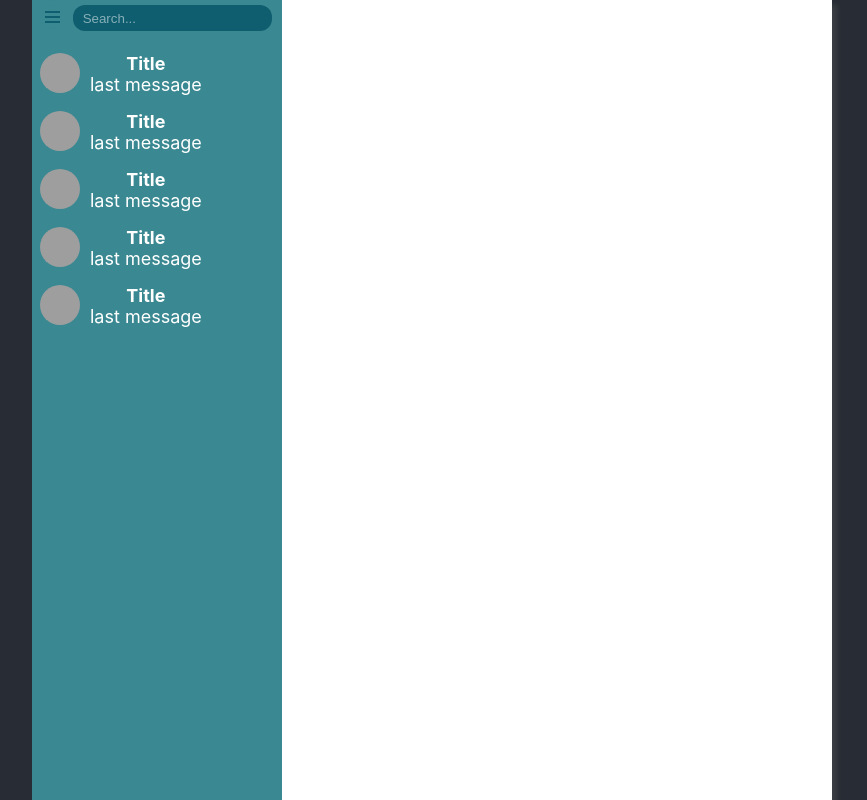
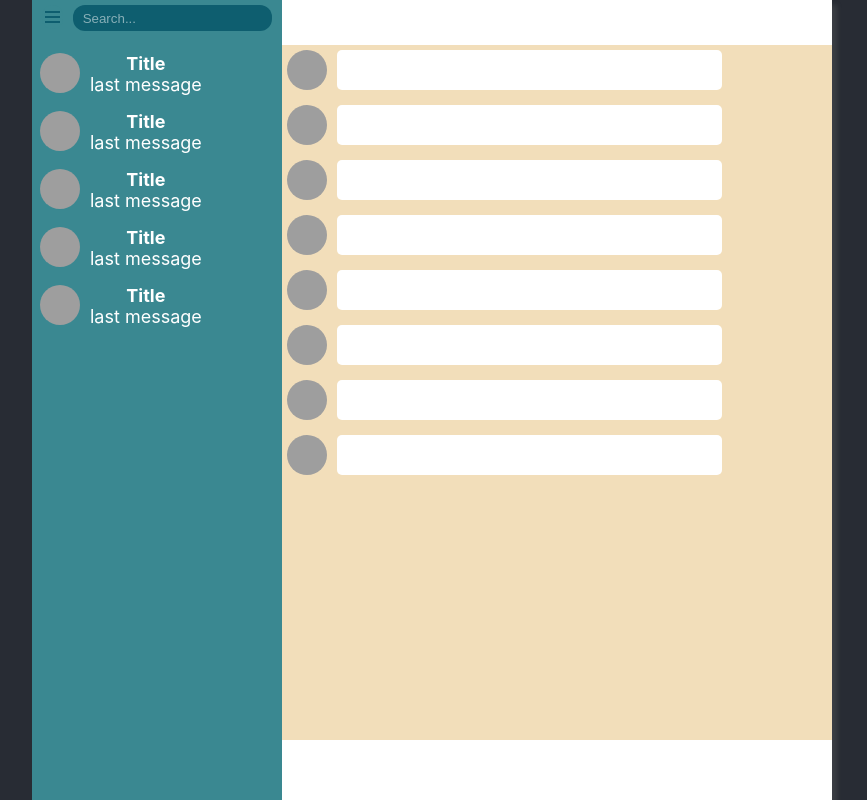
Before and after one commit to UlianaSavi/RS-CLONE, a React (Create React App) app: page /messenger in a window 1280 px wide. Shown: the whole page, without its empty margins (208-1075 px from the left). Built offline with nearby package versions, Linux system fonts and the light colour scheme; grey boxes are pictures that could not be loaded.

Commit message:
feat: create chat window template

```diff
--- /dev/null
+++ b/src/components/Chat/Chat.scss
@@ -0,0 +1,6 @@
+.chat {
+  display: flex;
+  flex-direction: column;
+  justify-content: space-between;
+  flex-grow: 1;
+}
--- /dev/null
+++ b/src/components/Chat/Chat.tsx
@@ -0,0 +1,16 @@
+import ChatInfo from '../ChatInfo/ChatInfo';
+import ChatInput from '../ChatInput/ChatInput';
+import ChatWindow from '../ChatWindow/ChatWindow';
+import './Chat.scss';
+
+function Chat() {
+  return (
+    <div className="chat">
+      <ChatInfo />
+      <ChatWindow />
+      <ChatInput />
+    </div>
+  );
+}
+
+export default Chat;
--- /dev/null
+++ b/src/components/ChatInfo/ChatInfo.scss
@@ -0,0 +1,4 @@
+.chat-info {
+  height: 35px;
+  padding: 5px;
+}
--- /dev/null
+++ b/src/components/ChatInfo/ChatInfo.tsx
@@ -0,0 +1,11 @@
+import './ChatInfo.scss';
+
+function ChatInfo() {
+  return (
+    <div className="chat-info">
+      ChatInfo
+    </div>
+  );
+}
+
+export default ChatInfo;
--- /dev/null
+++ b/src/components/ChatInput/ChatInput.scss
@@ -0,0 +1,4 @@
+.chat-input {
+  padding: 5px;
+  height: 50px;
+}
--- /dev/null
+++ b/src/components/ChatInput/ChatInput.tsx
@@ -0,0 +1,11 @@
+import './ChatInput.scss';
+
+function ChatInput() {
+  return (
+    <div className="chat-input">
+      ChatInput
+    </div>
+  );
+}
+
+export default ChatInput;
--- /dev/null
+++ b/src/components/ChatWindow/ChatWindow.scss
@@ -0,0 +1,9 @@
+.chat-window {
+  padding: 5px;
+  display: flex;
+  flex-direction: column;
+  gap: 15px;
+  flex-grow: 1;
+  overflow: auto;
+  background-color: #F2DEBA;
+}
--- /dev/null
+++ b/src/components/ChatWindow/ChatWindow.tsx
@@ -0,0 +1,19 @@
+import Message from '../Message/Message';
+import './ChatWindow.scss';
+
+function ChatWindow() {
+  return (
+    <div className="chat-window">
+      <Message />
+      <Message />
+      <Message />
+      <Message />
+      <Message />
+      <Message />
+      <Message />
+      <Message />
+    </div>
+  );
+}
+
+export default ChatWindow;
--- /dev/null
+++ b/src/components/Message/Message.scss
@@ -0,0 +1,11 @@
+.message {
+  display: flex;
+  gap: 10px;
+
+  &__text {
+    padding: 5px 10px 5px;
+    border-radius: 5px;
+    background-color: #fff;
+    font-size: 14px;
+  }
+}
--- /dev/null
+++ b/src/components/Message/Message.tsx
@@ -0,0 +1,13 @@
+import Avatar from '../Avatar/Avatar';
+import './Message.scss';
+
+function Message() {
+  return (
+    <div className="message">
+      <Avatar />
+      <div className="message__text">Lorem ipsum dolor sit amet consectetur adipisicing elit.</div>
+    </div>
+  );
+}
+
+export default Message;
--- a/src/pages/Messenger/Messenger.tsx
+++ b/src/pages/Messenger/Messenger.tsx
@@ -1,4 +1,4 @@
-// import Chat from '../../components/Chat/Chat';
+import Chat from '../../components/Chat/Chat';
 import Sidebar from '../../components/Sidebar/Sidebar';
 import './Messenger.scss';
 
@@ -6,7 +6,7 @@ function Messenger() {
   return (
     <div className="messenger">
       <Sidebar />
-      {/* <Chat/> */}
+      <Chat />
     </div>
   );
 }
```
